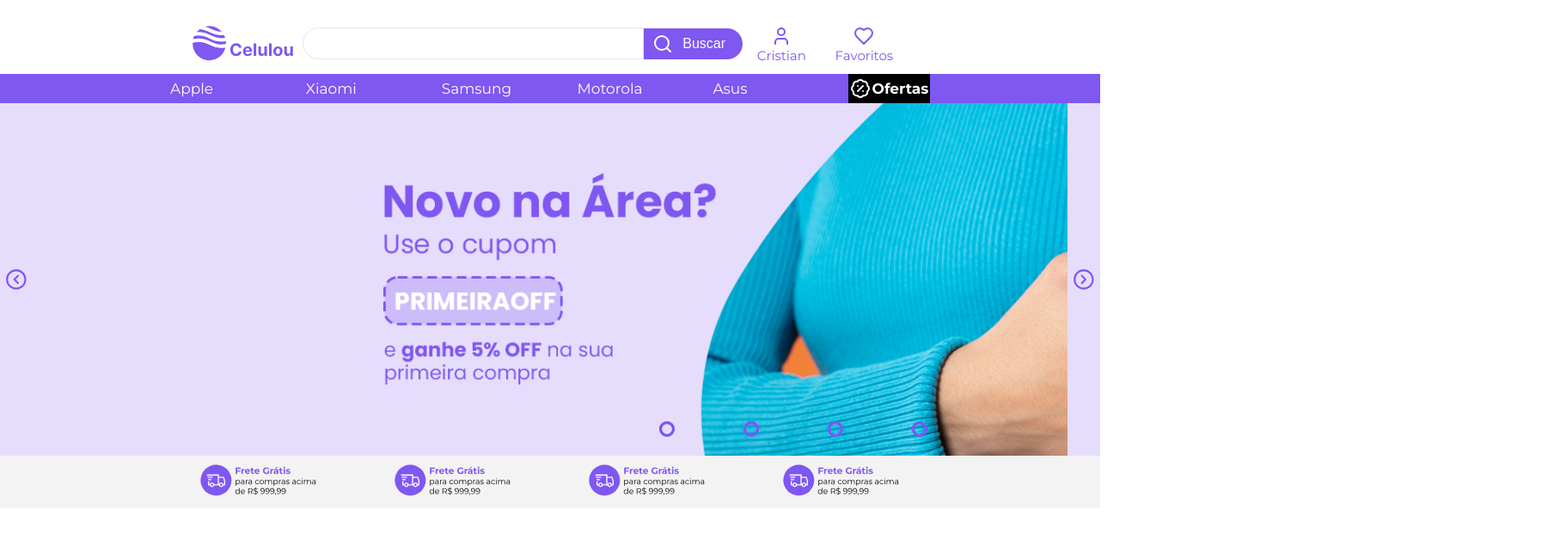
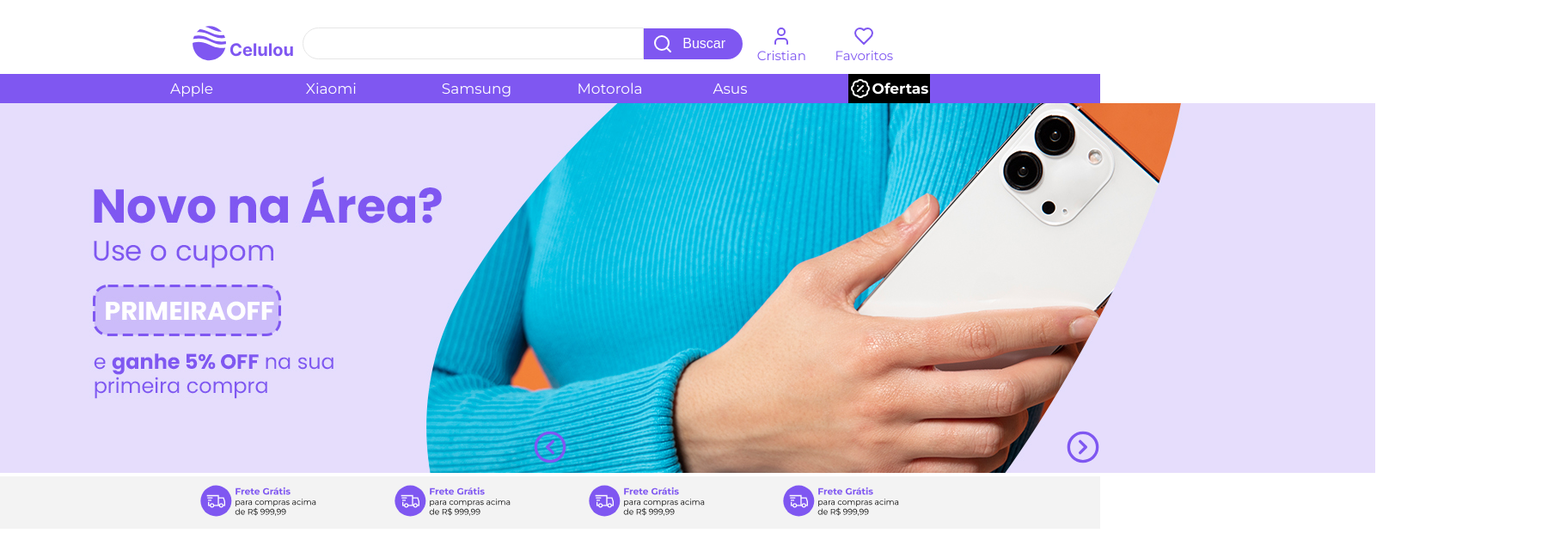
Before and after one commit to zCristian/store, a Vue app: page /#/ in a window 1280 px wide. Shown: the top 649 px of the page at 86% size, 1808 px wide, since content can reach past the window. Built offline with nearby package versions, Linux system fonts and the light colour scheme; a web font is replaced by a local one.

Commit message:
Carousel + slider

```diff
--- a/src/components/BaseCarousel.vue
+++ b/src/components/BaseCarousel.vue
@@ -1,190 +1,68 @@
 <template>
-<div class="content">
-    <button class="left-arrow"><CircleChevronLeft class="larrowicon"/></button>
-        <div class="slider">
-            <div class="slides">
+    <slot :currentSlide="currentSlide"></slot>
 
-
-
-
-                <div class="slide first">
-                    <img src="../assets/homebanner.svg" class="homesvg">
+    <div class="navigate">
+        <div class="moveslide left"></div>
+            <CircleChevronLeft @click="prevSlide" class="icon"/>
+        <div class="moveslide right">
+            <CircleChevronRight @click="nextSlide" class="icon"/>
         </div>
-                <div class="slide">
-                    <img src="../assets/homebanner.svg" class="homesvg">
-                </div>
-                <div class="slide">
-                    <img src="../assets/homebanner.svg" class="homesvg">
-                </div>
-                <div class="slide">
-                    <img src="../assets/homebanner.svg" class="homesvg">
-                </div>
-
-                <div class="navigation-auto">
-                    <div class="auto-btn1"></div>
-                    <div class="auto-btn2"></div>
-                    <div class="auto-btn3"></div>
-                    <div class="auto-btn4"></div>
-                </div>
-
-
-            </div>
-
-
-            <div class="manual-navigation">
-                <label for="radio1" class="manual-btn"></label>
-                <label for="radio2" class="manual-btn"></label>
-                <label for="radio3" class="manual-btn"></label>
-                <label for="radio4" class="manual-btn"></label>
-            </div>
-        </div>
-    <button class="right-arrow"><CircleChevronRight class="rarrowicon"/></button>
     </div>
 </template>
 
 <script setup>
-import { CircleChevronRight, CircleChevronLeft } from 'lucide-vue-next';
-//import {onMounted,ref} from 'vue'
-/*onMounted(()=>{
-    let count =ref(1);
-    document.getElementById("radio1").checked = true;
+import { CircleChevronLeft, CircleChevronRight } from 'lucide-vue-next';
+import {ref,onMounted} from 'vue';
+const currentSlide = ref(1);
+const getSlideCount = ref(null);
 
-    setInterval(() => {
-        nextImage();
-    }, 5000);
 
-    const nextImage = () =>{
-        count.value ++;
-        if(count.value>4){
-            count.value =1;
+const nextSlide = () =>{
+    if(currentSlide.value === getSlideCount.value){
+            currentSlide.value = 1;
+            return;
     }
-        document.getElementById("radio" + count.value).checked = true;
+    currentSlide.value+=1;
+}
 
+const prevSlide = ()=>{
+    if(currentSlide.value === 1){
+        currentSlide.value =1;
+        return;
     }
+    currentSlide.value-=1;
+}
+onMounted(()=>{
+    getSlideCount.value = document.querySelectorAll('.slide').length;
+    console.log(getSlideCount.value);
 })
-*/
-
 </script>
 
 <style scoped>
-.content{
+.navigate{
+    padding: 0 16px;
+    height: 100%;
+    width: 100%;
+    position: absolute;
     display: flex;
-    width: 100%;
-    background-color: #E6DDFC;
-    justify-content: space-around;
-    height: 410px;
-
+    justify-content: center;
+    align-items: center;
+    .moveslide{
+        display: flex;
+        flex:1;
     }
-.slider{
-    flex-basis: 97%;
-    margin:0 auto;
-    width:  1770px;
-    height: 410px;
-    overflow: hidden;
-    background-color: #E6DDFC;
+    .right{
+        justify-content: flex-end;
     }
-.homesvg{
-    height: 410px;
-    background-color: #E6DDFC;
-  }
-
-.slides{
-    width: 400%;
-    height: 410px;
-    display: flex;
-}
-.left-arrow,.right-arrow{
+    .icon{
+        cursor: pointer;
         display: flex;
         align-items: center;
-    margin: 0px;
-    color: #7f57f1;
-    border: none;
-    background-color: #E6DDFC;
-    flex-basis: 3%;
-    width: 32px;
-    cursor: pointer;
+        width: 40px;
+        height: 40px;
+        color: #7F57F1;
     }
-.larrowicon,.rarrowicon{
-    height: 30px;
-    width: 30px;
-}
-.larrowicon:hover{
-    height: 32px;
-    width: 32px;
-}
-.rarrowicon:hover{
-    height: 32px;
-    width: 32px;
-}
-.slides input{
-    display: none;
-}
-
-.slide{
-    width: 25%;
-    position: relative;
-    transition: 2s;
 }
 
 
-.manual-navigation{
-    position: absolute;
-    width: 1770px;
-    margin-top: -40px;
-    display: flex;
-    justify-content: center;
-}
-
-.manual-btn{
-    border: 3px solid #7f57f1;
-    padding: 6px;
-    border-radius: 10px;
-    cursor: pointer;
-    transition: 1s;
-}
-
-.manual-btn:not(:last-child){
-    margin-right: 80px;
-}
-
-
-#radio1:checked ~ .first{
-    margin-left: 0;
-}
-
-#radio2:checked ~ .first{
-    margin-left: -25%;
-}
-
-#radio3:checked ~ .first{
-    margin-left: -50%;
-}
-
-#radio4:checked ~ .first{
-    margin-left: -75%;
-}
-
-.navigation-auto div{
-    border:3px solid #7f57f1;
-    padding: 6px;
-    border-radius: 10px;
-    cursor: pointer;
-    transition: 1s;
-}
-
-.navigation-auto{
-    position: absolute;
-    width: 1770px;
-    margin-top: 370px;
-    display: flex;
-    justify-content: center;
-}
-
-.navigation-auto div:not(:last-child){
-    margin-right: 80px;
-}
-
-
-
-
 </style>
--- /dev/null
+++ b/src/components/BaseSlide.vue
@@ -0,0 +1,10 @@
+<template>
+
+    <div class="slide">
+        <transition name="slide">
+            <slot/>
+        </transition>
+    </div>
+</template>
+
+<script setup></script>
--- a/src/views/HomeView.vue
+++ b/src/views/HomeView.vue
@@ -1,6 +1,12 @@
 <template>
   <div class="home">
-      <BaseCarousel/>
+      <BaseCarousel class="carousel" v-slot="{currentSlide}">
+          <BaseSlide v-for="(slide,index) in carouselSlides" :key="index">
+            <div v-show ="currentSlide===index+1" class="slide-info">
+              <img :src="require(`../assets/${slide}.svg`)" alt="">
+            </div>
+          </BaseSlide>
+      </BaseCarousel>
       <div class="fretebanner"><img src="../assets/fretebanner.svg" class="fretesvg"></div>
       <h2>Compre por Faixa de Preço</h2>
       <div class="pricerange">
@@ -21,9 +27,10 @@ import ProductsSection from '@/components/ProductsSection.vue';
 import PriceRangeBtn from '@/components/PriceRangeBtn.vue';
 import AboutUs from '@/components/AboutUs.vue';
 import BaseCarousel from '@/components/BaseCarousel.vue';
-
+import BaseSlide from '@/components/BaseSlide.vue';
 
     //const products= ref([]);
+    const carouselSlides = ["bannerSlide","bannerSlide","bannerSlide","bannerSlide"];
     const products=[
       {"id":1,"title":"iPhone 9","description":"An apple mobile which is nothing like apple","price":549,"discountPercentage":12.96,"rating":4.69,"stock":94,"brand":"Apple","category":"smartphones","thumbnail":"https://cdn.dummyjson.com/product-images/1/thumbnail.jpg","images":["https://cdn.dummyjson.com/product-images/1/1.jpg","https://cdn.dummyjson.com/product-images/1/2.jpg","https://cdn.dummyjson.com/product-images/1/3.jpg","https://cdn.dummyjson.com/product-images/1/4.jpg","https://cdn.dummyjson.com/product-images/1/thumbnail.jpg"]},
       {"id":2,"title":"iPhone X","description":"SIM-Free, Model A19211 6.5-inch Super Retina HD display with OLED technology A12 Bionic chip with ...","price":899,"discountPercentage":17.94,"rating":4.44,"stock":34,"brand":"Apple","category":"smartphones","thumbnail":"https://cdn.dummyjson.com/product-images/2/thumbnail.jpg","images":["https://cdn.dummyjson.com/product-images/2/1.jpg","https://cdn.dummyjson.com/product-images/2/2.jpg","https://cdn.dummyjson.com/product-images/2/3.jpg","https://cdn.dummyjson.com/product-images/2/thumbnail.jpg"]},
@@ -44,7 +51,23 @@ import BaseCarousel from '@/components/BaseCarousel.vue';
     flex-wrap: wrap;
     justify-content: center;
   }
+  .carousel{
+    position: relative;
+    height: 430px;
 
+    .slide-info{
+      position: absolute;
+      top: 0;
+      left: 0;
+      width: 100%;
+      height: 430px;
+    }
+    img{
+      width: 100%;
+      height: 430px;
+      object-fit: cover;
+    }
+  }
   .fretebanner,.fretesvg{
     background-color: #F3F3F3;
     width: 100%;
```
Also changed, not shown: src/assets/bannerSlide.svg (renamed from src/assets/homebanner.svg). Lines whose indentation alone changed are shown as unchanged.
